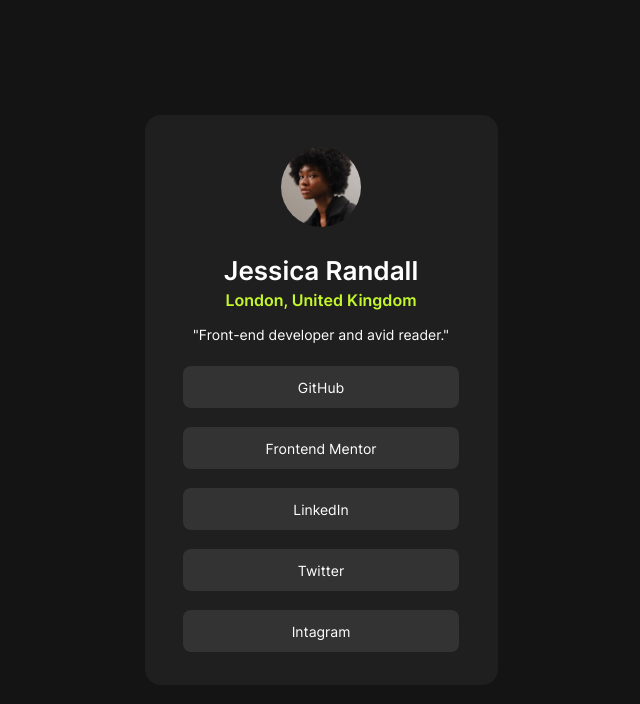
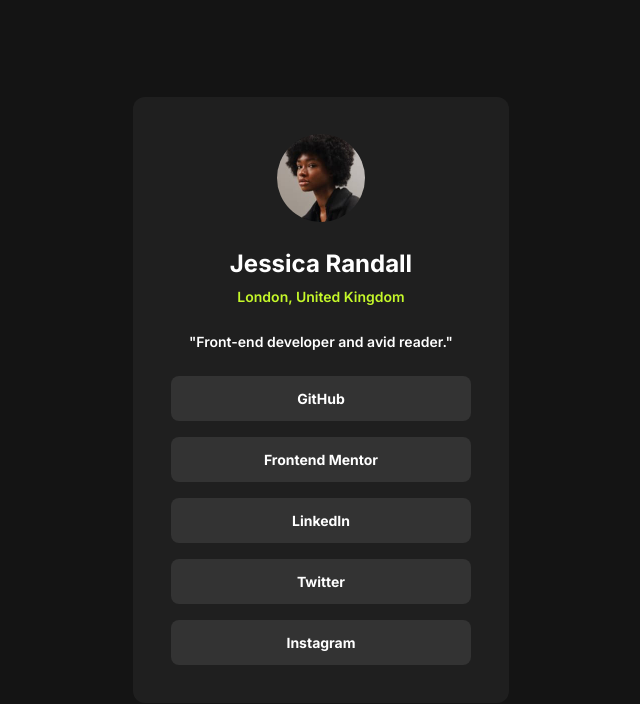
Before and after one commit to SydsBike/social-card, a plain HTML site: page index.html in a window 1280 px wide. Shown: the whole page, without its empty margins (319-959 px from the left). Drawn offline with Linux system fonts and the light colour scheme.

Commit message:
use design spec

```diff
--- a/index.html
+++ b/index.html
@@ -4,36 +4,49 @@
     <meta charset="UTF-8" />
     <meta name="viewport" content="width=device-width, initial-scale=1.0" />
     <!-- displays site properly based on user's device -->
-    <link rel="stylesheet" href="styles.css" />
+    <link rel="preconnect" href="https://fonts.googleapis.com" />
+    <link rel="preconnect" href="https://fonts.gstatic.com" crossorigin />
+    <link
+      href="https://fonts.googleapis.com/css2?family=Inter:ital,opsz,wght@0,14..32,100..900;1,14..32,100..900&display=swap"
+      rel="stylesheet"
+    />
     <link
       rel="icon"
       type="image/png"
       sizes="32x32"
       href="./assets/images/favicon-32x32.png"
     />
-
+    <link rel="stylesheet" href="./style.css" />
     <title>Frontend Mentor | Social links profile</title>
   </head>
-  <body>
-    <main>
-      <article class="card">
+  <body class="bg-body primary-font tx-clr-wh">
+    <main class="card bg-card">
+      <article class="container">
         <figure>
-          <img src="./assets/images/avatar-jessica.jpeg" alt="" />
+          <img
+            src="./assets/images/avatar-jessica.jpeg"
+            alt="author avatar"
+            class="avatar"
+          />
           <figcaption>
             <h1>Jessica Randall</h1>
-            <h2>London, United Kingdom</h2>
-            <p>"Front-end developer and avid reader."</p>
+            <p class="location">London, United Kingdom</p>
+            <p class="aside">"Front-end developer and avid reader."</p>
           </figcaption>
         </figure>
-        <nav>
-          <ul>
-            <li><a href="#">GitHub</a></li>
-            <li><a href="#">Frontend Mentor</a></li>
-            <li><a href="#">LinkedIn</a></li>
-            <li><a href="#">Twitter</a></li>
-            <li><a href="#">Intagram</a></li>
-          </ul>
-        </nav>
+        <ul role="list">
+          <li class="bg-btn pad"><a href="#" class="tx-clr-btn">GitHub</a></li>
+          <li class="bg-btn pad">
+            <a href="#" class="tx-clr-btn">Frontend Mentor</a>
+          </li>
+          <li class="bg-btn pad">
+            <a href="#" class="tx-clr-btn">LinkedIn</a>
+          </li>
+          <li class="bg-btn pad"><a href="#" class="tx-clr-btn">Twitter</a></li>
+          <li class="bg-btn pad">
+            <a href="#" class="tx-clr-btn">Instagram</a>
+          </li>
+        </ul>
       </article>
     </main>
   </body>
--- /dev/null
+++ b/style.css
@@ -0,0 +1,164 @@
+:root {
+  --clr-green: hsl(75, 94%, 57%);
+  --clr-white: hsl(0, 0%, 100%);
+  --clr-grey-700: hsl(0, 0%, 20%);
+  --clr-grey-800: hsl(0, 0%, 12%);
+  --clr-grey-900: hsl(0, 0%, 8%);
+
+  --ff-primary: "Inter", sans-serif;
+
+  --fw-lt: 400;
+  --fw-md: 600;
+  --fw-bd: 700;
+
+  --fs-copy: 0.875rem;
+
+  --mobile-width: 20.4375rem;
+  --tablet-width: 28.5rem;
+  --desktop-width: 24rem;
+
+  --mobile-height: 36.1875rem;
+  --tablet-height: 38.1875rem;
+  --desktop-height: 38.1875rem;
+
+  font-size: 16px;
+}
+
+/* Reset */
+
+*,
+*::before,
+*::after {
+  box-sizing: border-box;
+}
+
+* {
+  margin: 0;
+  padding: 0;
+  font: inherit;
+}
+
+ul[role="list"],
+ol[role="list"] {
+  list-style: none;
+}
+
+img {
+  display: block;
+  max-width: 100%;
+}
+
+html,
+body {
+  height: 100%;
+}
+
+/* Utility Classes */
+
+.bg-body {
+  background-color: var(--clr-grey-900);
+}
+.bg-card {
+  background-color: var(--clr-grey-800);
+}
+
+.bg-btn {
+  background-color: var(--clr-grey-700);
+}
+.primary-font {
+  font-family: var(--ff-primary);
+}
+
+.tx-clr-wh {
+  color: var(--clr-white);
+}
+
+/* Primary Layout */
+
+body {
+  display: grid;
+  place-items: center;
+  text-align: center;
+}
+
+.card {
+  width: clamp(20.438rem, 19.183rem + 5.352vw, 24rem);
+  height: clamp(36.188rem, 35.483rem + 3.005vw, 38.188rem);
+  border-radius: 0.75rem;
+}
+
+@media (max-width: 51rem) {
+  .card {
+    width: clamp(20.438rem, 12.745rem + 32.822vw, 28.5rem);
+  }
+}
+
+.container {
+  margin: clamp(1.5rem, 1.148rem + 1.502vw, 2.5rem);
+}
+
+.avatar {
+  width: 5.5rem;
+  height: 5.5rem;
+  border-radius: 50%;
+}
+img {
+  margin: 0 auto;
+}
+
+h1 {
+  font-weight: var(--fw-bd);
+  font-size: 1.5rem;
+  line-height: 150%;
+  letter-spacing: 0;
+  margin-top: 1.5rem;
+  margin-bottom: 0.25rem;
+}
+
+.location {
+  font-weight: var(--fw-md);
+  font-size: 0.875rem;
+  line-height: 150%;
+  letter-spacing: 0;
+  color: var(--clr-green);
+}
+
+.aside {
+  margin-block: 1.5rem;
+  font-size: 0.875rem;
+  font-weight: var(--fw-md);
+  line-height: 150%;
+  letter-spacing: 0;
+}
+
+ul {
+  margin-top: 1.5rem;
+}
+
+ul > li {
+  display: grid;
+  place-items: center;
+  height: 2.8125rem;
+  border-radius: 0.5rem;
+}
+
+ul > li:nth-child(2),
+ul > li:nth-child(3),
+ul > li:nth-child(4) {
+  margin-block: 1rem;
+}
+
+ul li a {
+  text-decoration: none;
+  font-weight: var(--fw-bd);
+  color: var(--clr-white);
+  font-size: 0.875rem;
+  line-height: 150%;
+  letter-spacing: 0;
+}
+
+li.bg-btn:hover,
+li.bg-btn:hover > * {
+  background-color: var(--clr-green);
+  color: var(--clr-grey-700);
+}
--- a/styles.css
+++ /dev/null
@@ -1,100 +0,0 @@
-:root {
-  --Green: hsl(75, 94%, 57%);
-  --White: hsl(0, 0%, 100%);
-  --Grey-700: hsl(0, 0%, 20%);
-  --Grey-800: hsl(0, 0%, 12%);
-  --Grey-900: hsl(0, 0%, 8%);
-}
-
-@font-face {
-  font-family: "Inter";
-  src: url("./assets/fonts/Inter-VariableFont_slnt\,wght.ttf");
-}
-html {
-  font-size: 16px;
-}
-*,
-*::before,
-*::after {
-  box-sizing: border-box;
-  text-align: center;
-  margin: 0;
-  padding: 0;
-}
-
-body {
-  min-height: 100vh;
-  background-color: var(--Grey-900);
-  display: grid;
-  place-items: center;
-  font-family: "Inter", sans-serif;
-}
-
-.card {
-  background-color: var(--Grey-800);
-  border-radius: 1rem;
-  width: 353px;
-  height: 570px;
-  display: grid;
-  justify-content: center;
-}
-
-figure {
-  display: flex;
-  flex-direction: column;
-  align-items: center;
-  margin-top: 2rem;
-}
-
-figcaption {
-  margin-top: 1.5rem;
-}
-img {
-  border-radius: 50%;
-  height: 5rem;
-  width: 5rem;
-}
-
-li {
-  background-color: var(--Grey-700);
-  list-style: none;
-  border-radius: 0.5rem;
-  height: 2.625rem;
-  align-content: center;
-  width: 17.25rem;
-  margin: 0.5rem;
-}
-
-a {
-  color: var(--White);
-  text-decoration: none;
-  font-size: 0.875rem;
-}
-
-h1 {
-  color: var(--White);
-  font-size: 1.625rem;
-  padding: 0.25rem;
-  font-weight: 600;
-}
-h2 {
-  color: var(--Green);
-  font-size: 1rem;
-  padding-bottom: 1rem;
-  font-weight: 600;
-}
-p {
-  color: var(--White);
-  font-size: 0.875rem;
-  font-weight: 400;
-}
-ul {
-  height: 100%;
-  display: flex;
-  flex-direction: column;
-  justify-content: space-around;
-}
-
-nav {
-  margin-bottom: 1.5rem;
-}
```
